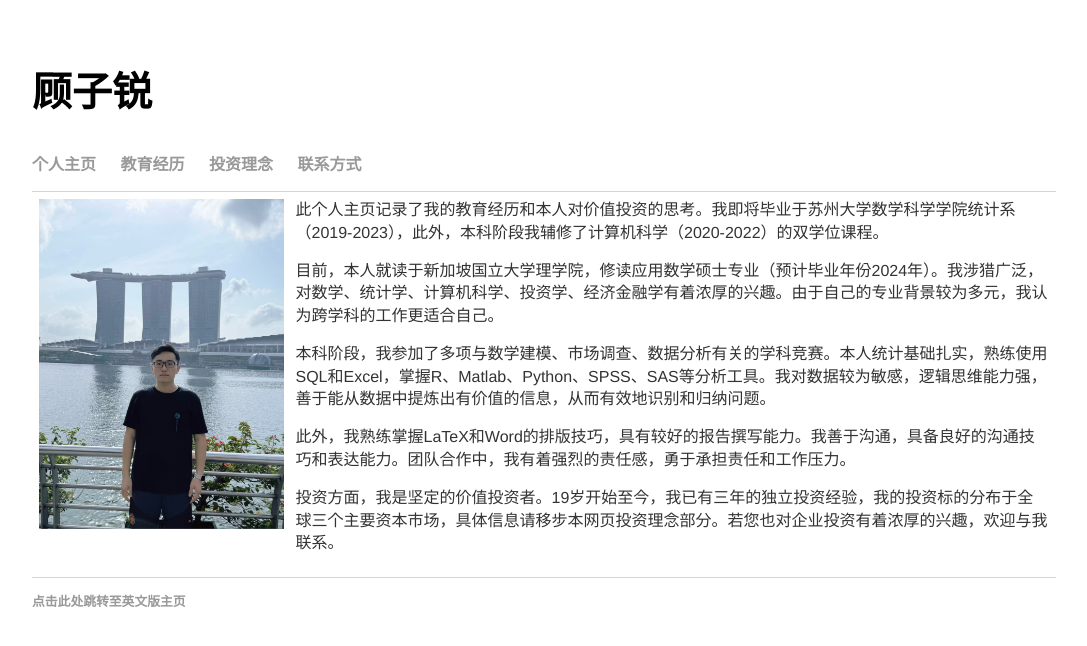
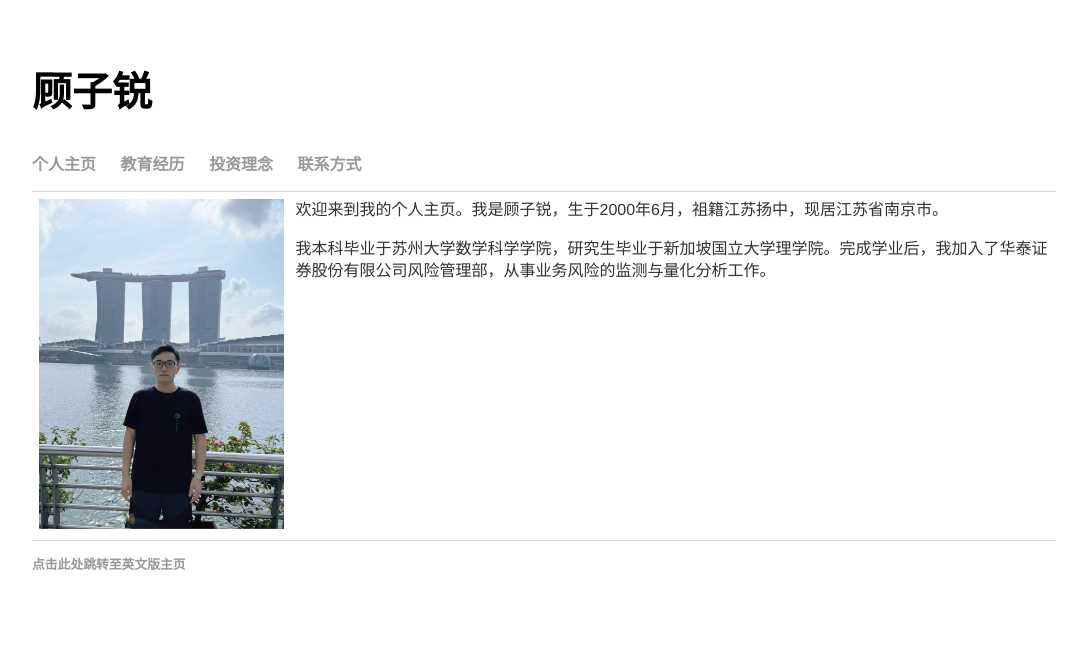
Before and after one commit to guzirui/guzirui.github.io, a Jekyll site: the page built from index.html, in a window 1280 px wide. Shown: the top 646 px of the page, without its empty margins (96-1183 px from the left). Built offline with Jekyll 4.4.1, drawn with Linux system fonts in a browser that asks for light colours.

Commit message:
Update index.html

```diff
--- a/index.html
+++ b/index.html
@@ -21,15 +21,11 @@ title: 顾子锐
     </td>
     <td>
       <div id="blurb">
-	<p>此个人主页记录了我的教育经历和本人对价值投资的思考。我即将毕业于苏州大学数学科学学院统计系（2019-2023），此外，本科阶段我辅修了计算机科学（2020-2022）的双学位课程。</p>
+	<p>欢迎来到我的个人主页。我是顾子锐，生于2000年6月，祖籍江苏扬中，现居江苏省南京市。</p>
 
-	<p>目前，本人就读于新加坡国立大学理学院，修读应用数学硕士专业（预计毕业年份2024年）。我涉猎广泛，对数学、统计学、计算机科学、投资学、经济金融学有着浓厚的兴趣。由于自己的专业背景较为多元，我认为跨学科的工作更适合自己。</p>
+	<p>我本科毕业于苏州大学数学科学学院，研究生毕业于新加坡国立大学理学院。完成学业后，我加入了华泰证券股份有限公司风险管理部，从事业务风险的监测与量化分析工作。</p>
 
-	<p>本科阶段，我参加了多项与数学建模、市场调查、数据分析有关的学科竞赛。本人统计基础扎实，熟练使用SQL和Excel，掌握R、Matlab、Python、SPSS、SAS等分析工具。我对数据较为敏感，逻辑思维能力强，善于能从数据中提炼出有价值的信息，从而有效地识别和归纳问题。</p>
 
-	<p>此外，我熟练掌握LaTeX和Word的排版技巧，具有较好的报告撰写能力。我善于沟通，具备良好的沟通技巧和表达能力。团队合作中，我有着强烈的责任感，勇于承担责任和工作压力。</p>
-
-	<p>投资方面，我是坚定的价值投资者。19岁开始至今，我已有三年的独立投资经验，我的投资标的分布于全球三个主要资本市场，具体信息请移步本网页投资理念部分。若您也对企业投资有着浓厚的兴趣，欢迎与我联系。</p>
 	      </div><!-- /.blurb -->
     </td>
   </tr>
```
